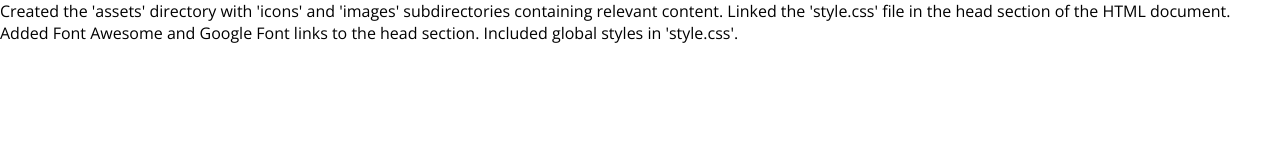
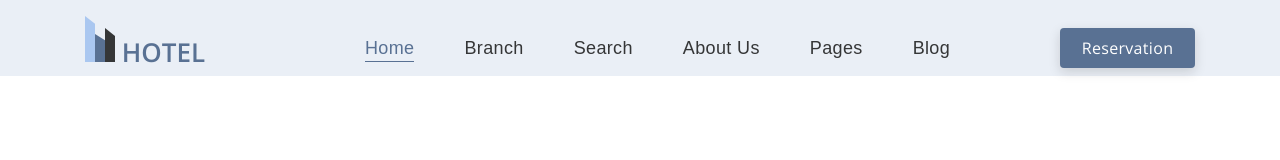
Before and after one commit to matador7495/Hotel-Luxury-Website, a plain HTML site: page index.html in a window 1280 px wide. Drawn offline with nearby package versions, Linux system fonts and the light colour scheme; a web font is replaced by a local one.

Commit message:
feat: :sparkles: Added header section with navigation and button styles
Implemented the HTML structure for the header section including logo, navigation menu with links to Home, Branch, Search, About Us, Pages, and Blog. Styled the navigation menu items and added a reservation button with appropriate styles. Adjusted layout using flexbox for responsiveness and centered alignment within the header container.

```diff
--- a/index.html
+++ b/index.html
@@ -21,7 +21,31 @@
       rel="stylesheet" />
   </head>
   <body>
-    Created the 'assets' directory with 'icons' and 'images' subdirectories containing relevant content. Linked the 'style.css' file in the head
-    section of the HTML document. Added Font Awesome and Google Font links to the head section. Included global styles in 'style.css'.
+    <!-- Header -->
+    <header>
+      <div class="header-container">
+        <div>
+          <a href="#" class="logo">
+            <img src="./assets/icons/Logo.svg" alt="logo" />
+            HOTEL
+          </a>
+        </div>
+        <ul class="nav-list">
+          <li>Home</li>
+          <li>Branch</li>
+          <li>Search</li>
+          <li>About Us</li>
+          <li>Pages</li>
+          <li>Blog</li>
+        </ul>
+        <div>
+          <button class="btn-reserve">Reservation</button>
+          <div class="hamburger-menu">
+            <i class="fa-solid fa-bars"></i>
+          </div>
+        </div>
+      </div>
+    </header>
+
   </body>
 </html>
--- a/style.css
+++ b/style.css
@@ -28,3 +28,62 @@ p {
 body {
   background-color: hsl(0, 0%, 100%);
 }
+/* Button Styles */
+button {
+  font-size: 1rem;
+  font-weight: 400;
+  line-height: 26px;
+  letter-spacing: 0.02em;
+  text-align: center;
+  color: #ffffff;
+  background-color: #597193;
+  box-shadow: 0px 4px 12px 0px #15151526;
+  width: 135px;
+  height: 40px;
+  border-radius: 4px;
+  cursor: pointer;
+}
+/* Header Styles */
+header {
+  width: 100%;
+  background: #eaeff6;
+  padding: 20px 0 0;
+}
+.header-container {
+  max-width: 1110px;
+  height: 56px;
+  display: flex;
+  align-items: center;
+  justify-content: space-between;
+  margin: 0 auto;
+}
+.header-container a {
+  font-size: 1.625rem;
+  font-weight: 600;
+  line-height: 55px;
+  text-align: left;
+  color: #597193;
+}
+.nav-list {
+  display: flex;
+}
+.nav-list li {
+  font-family: "Average Sans", sans-serif;
+  font-size: 1.125rem;
+  font-weight: 400;
+  line-height: 26px;
+  letter-spacing: 0.02em;
+  text-align: left;
+  color: #353637;
+  margin-left: 50px;
+}
+.nav-list li:first-child {
+  color: #597193;
+  border-bottom: 1.5px solid #597193;
+}
+.hamburger-menu i {
+  display: none;
+  font-size: 2.5rem;
+  color: #597193;
+  cursor: pointer;
+}
```
